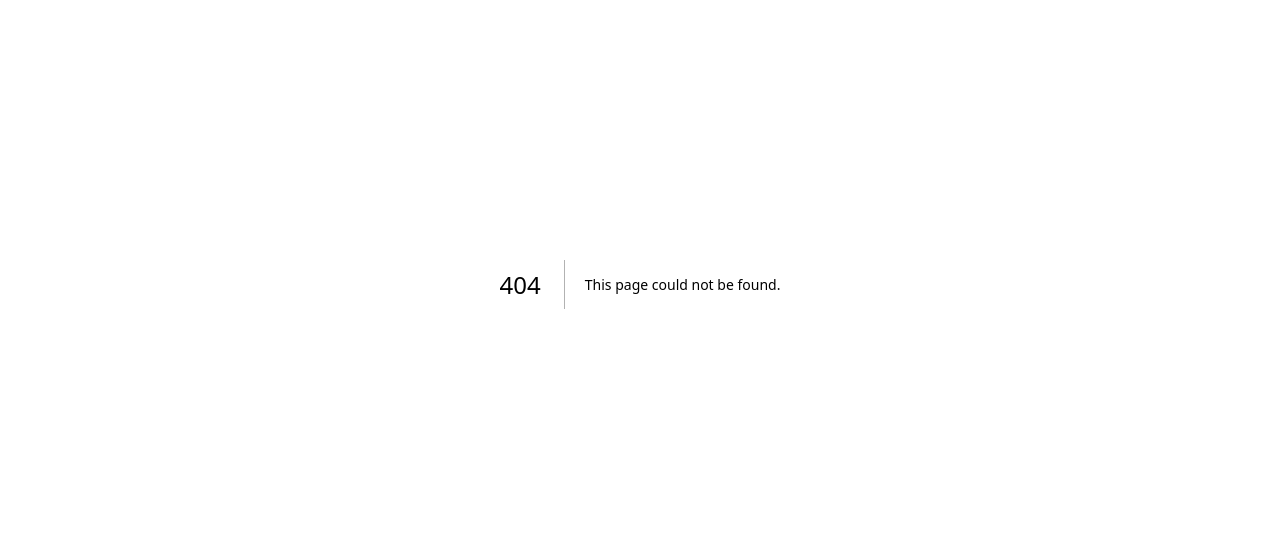
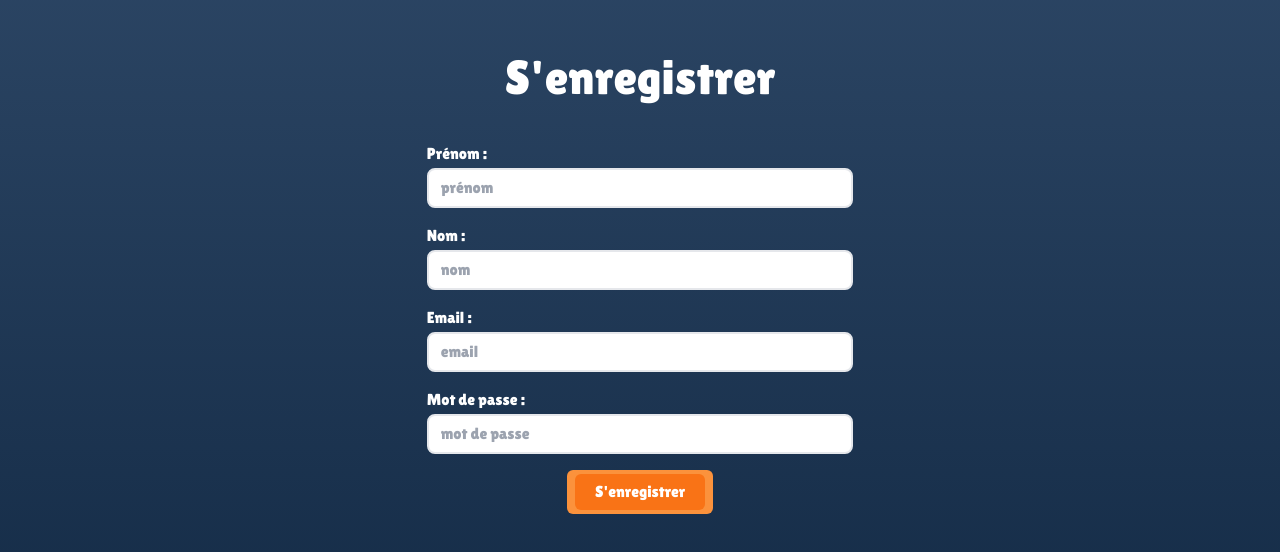
Before and after one commit to AVNOV/m2_CFB_Frontend, a Next.js app: page /register in a window 1280 px wide. Before the commit this address had no page. Shown: the part 116-668 px from the top of the page. Built offline with nearby package versions, Linux system fonts and the light colour scheme.

Commit message:
feature: register page without api connexion

```diff
--- a/package.json
+++ b/package.json
@@ -11,7 +11,8 @@
     "dependencies": {
         "next": "13.5.4",
         "react": "^18",
-        "react-dom": "^18"
+        "react-dom": "^18",
+        "react-hook-form": "^7.47.0"
     },
     "devDependencies": {
         "@types/node": "^20",
--- /dev/null
+++ b/src/app/components/Button/index.tsx
@@ -0,0 +1,19 @@
+type props = {
+  children: string;
+  onClick?: (event: React.MouseEvent<HTMLButtonElement>) => void;
+  type?: 'submit' | 'button';
+};
+
+export default function Button(props: props) {
+  return (
+    <div className="bg-orange-400 px-2 py-1 w-fit rounded-md cursor-pointer">
+      <button
+        type={props.type}
+        onClick={props.onClick}
+        className=" bg-orange-500 px-5 py-1.5 rounded-md"
+      >
+        {props.children}
+      </button>
+    </div>
+  );
+}
--- /dev/null
+++ b/src/app/components/Input/index.tsx
@@ -0,0 +1,35 @@
+import { forwardRef } from 'react';
+
+type props = {
+  name: string;
+  label: string;
+  type: string;
+  required?: boolean;
+  onChange: (value: string) => void;
+  value: string;
+  defaultValue?: string;
+  disabled?: boolean;
+};
+
+const Input = forwardRef((props: props) => {
+  return (
+    <div className="w-full">
+      <label className="block mb-0.5">{props.label} :</label>
+      <input
+        className="border-2 focus:outline-orange-400 border-grey rounded-lg w-full py-2 px-3 leading-tight border-solid bg-white text-black"
+        required={props.required}
+        id={props.name}
+        type={props.type}
+        placeholder={props.label.toLocaleLowerCase()}
+        value={props.value ? props.value : ''}
+        defaultValue={props.defaultValue}
+        disabled={props.disabled}
+        onChange={(e) => props.onChange(e.target.value)}
+      />
+    </div>
+  );
+});
+
+Input.displayName = 'Input';
+
+export default Input;
--- a/src/app/globals.css
+++ b/src/app/globals.css
@@ -2,26 +2,9 @@
 @tailwind components;
 @tailwind utilities;
 
-:root {
-  --foreground-rgb: 0, 0, 0;
-  --background-start-rgb: 214, 219, 220;
-  --background-end-rgb: 255, 255, 255;
+html,
+body {
+  height: 100%;
+  background: linear-gradient(to bottom, #2e4867, #132a45);
+  color: white;
 }
-
-@media (prefers-color-scheme: dark) {
-  :root {
-    --foreground-rgb: 255, 255, 255;
-    --background-start-rgb: 0, 0, 0;
-    --background-end-rgb: 0, 0, 0;
-  }
-}
-
-body {
-  color: rgb(var(--foreground-rgb));
-  background: linear-gradient(
-      to bottom,
-      transparent,
-      rgb(var(--background-end-rgb))
-    )
-    rgb(var(--background-start-rgb));
-}
--- /dev/null
+++ b/src/app/register/page.tsx
@@ -0,0 +1,51 @@
+'use client';
+import Button from '../components/Button';
+import Input from '../components/Input';
+import { Controller, FieldValues, useForm } from 'react-hook-form';
+
+export default function Page() {
+  const { handleSubmit, control } = useForm();
+  const onSubmit = (data: FieldValues) => {
+    console.log(data);
+  };
+
+  return (
+    <div className="h-full w-full flex flex-col justify-center items-center">
+      <h1 className="text-5xl mb-10">S&apos;enregistrer</h1>
+      <form
+        className="flex flex-col items-center space-y-4 w-1/3"
+        onSubmit={handleSubmit(onSubmit)}
+      >
+        <Controller
+          name="firstname"
+          control={control}
+          render={({ field }) => (
+            <Input required label="Prénom" type="text" {...field} />
+          )}
+        />
+        <Controller
+          name="lastname"
+          control={control}
+          render={({ field }) => (
+            <Input required label="Nom" type="text" {...field} />
+          )}
+        />
+        <Controller
+          name="email"
+          control={control}
+          render={({ field }) => (
+            <Input required label="Email" type="email" {...field} />
+          )}
+        />
+        <Controller
+          name="password"
+          control={control}
+          render={({ field }) => (
+            <Input required label="Mot de passe" type="password" {...field} />
+          )}
+        />
+        <Button>S&apos;enregistrer</Button>
+      </form>
+    </div>
+  );
+}
```
Also changed, not shown: 1 other file (tests, documents, lock files or other folders).
